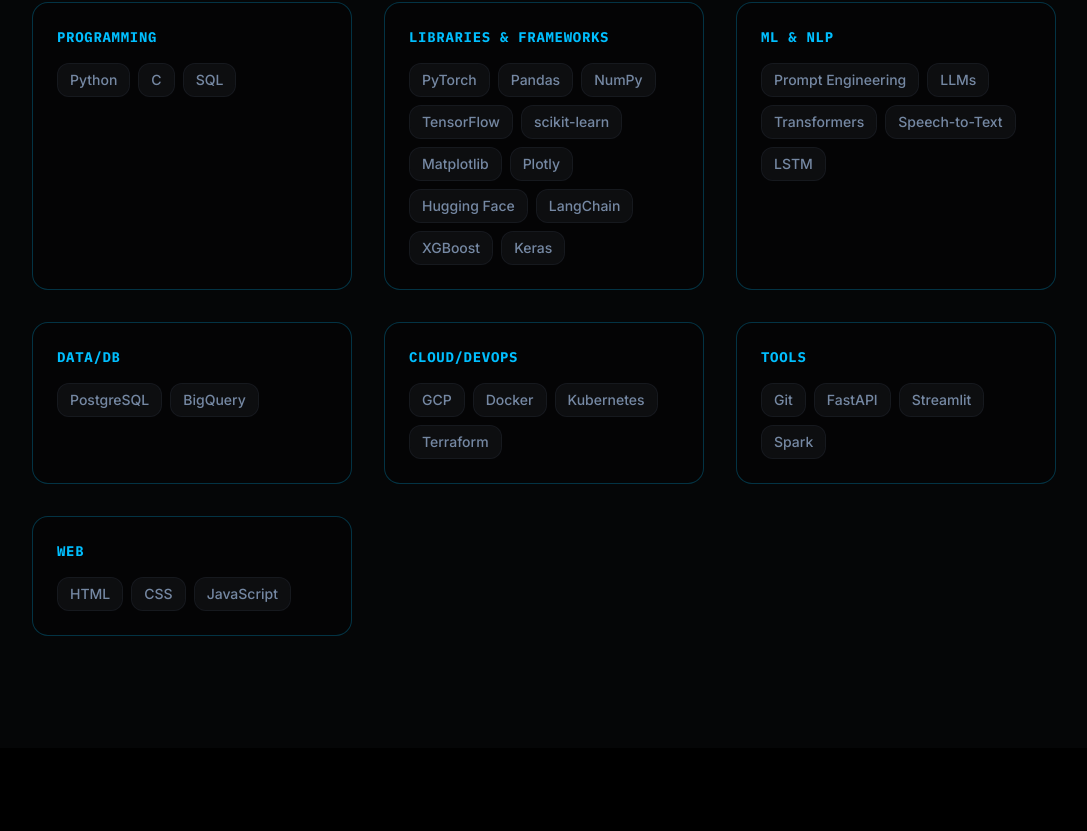
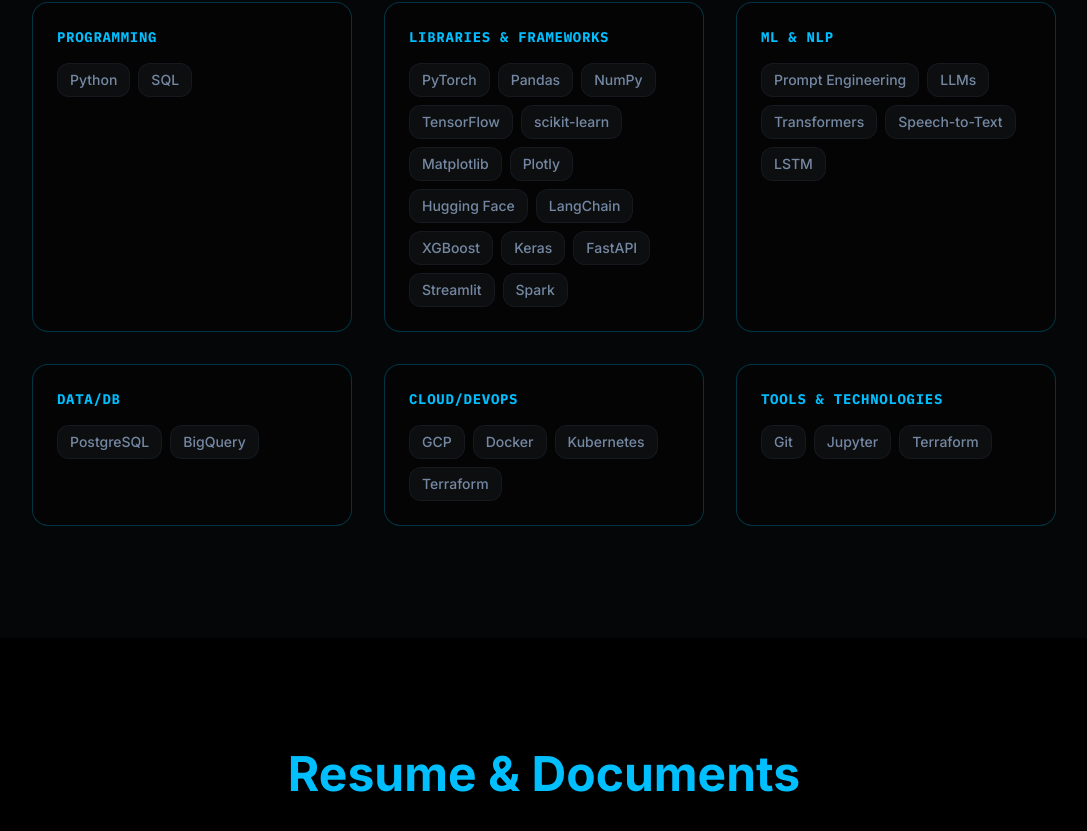
Before and after one commit to sunny-arch-82/sunny-arch-82.github.io, a React (Vite) app: page / in a window 1280 px wide. Shown: the part 2002-2833 px from the top of the page, without its empty margins (96-1183 px from the left). Built offline with nearby package versions, Linux system fonts and the light colour scheme; the HTML template or start-up script is replaced by a standard one.

Commit message:
Update skills

```diff
--- a/src/data/portfolioData.ts
+++ b/src/data/portfolioData.ts
@@ -61,13 +61,12 @@ export const portfolioData = {
 
     // SKILLS BY CATEGORY
   skills: {
-    "Programming": ["Python", "C", "SQL"],
-    "Libraries & Frameworks": ["PyTorch", "Pandas", "NumPy", "TensorFlow", "scikit-learn", "Matplotlib", "Plotly", "Hugging Face", "LangChain", "XGBoost", "Keras"],
+    "Programming": ["Python","SQL"],
+    "Libraries & Frameworks": ["PyTorch", "Pandas", "NumPy", "TensorFlow", "scikit-learn", "Matplotlib", "Plotly", "Hugging Face", "LangChain", "XGBoost", "Keras", "FastAPI", "Streamlit", "Spark"],
     "ML & NLP": ["Prompt Engineering", "LLMs", "Transformers", "Speech-to-Text", "LSTM"],
     "Data/DB": ["PostgreSQL", "BigQuery"],
     "Cloud/DevOps": ["GCP", "Docker", "Kubernetes", "Terraform"],
-    "Tools": ["Git", "FastAPI", "Streamlit", "Spark"],
-    "Web": ["HTML", "CSS", "JavaScript"]
+    "Tools & Technologies": ["Git", "Jupyter", "Terraform"],
   },
 
   // EXPERIENCE / TIMELINE - Single experience from screenshot
```
